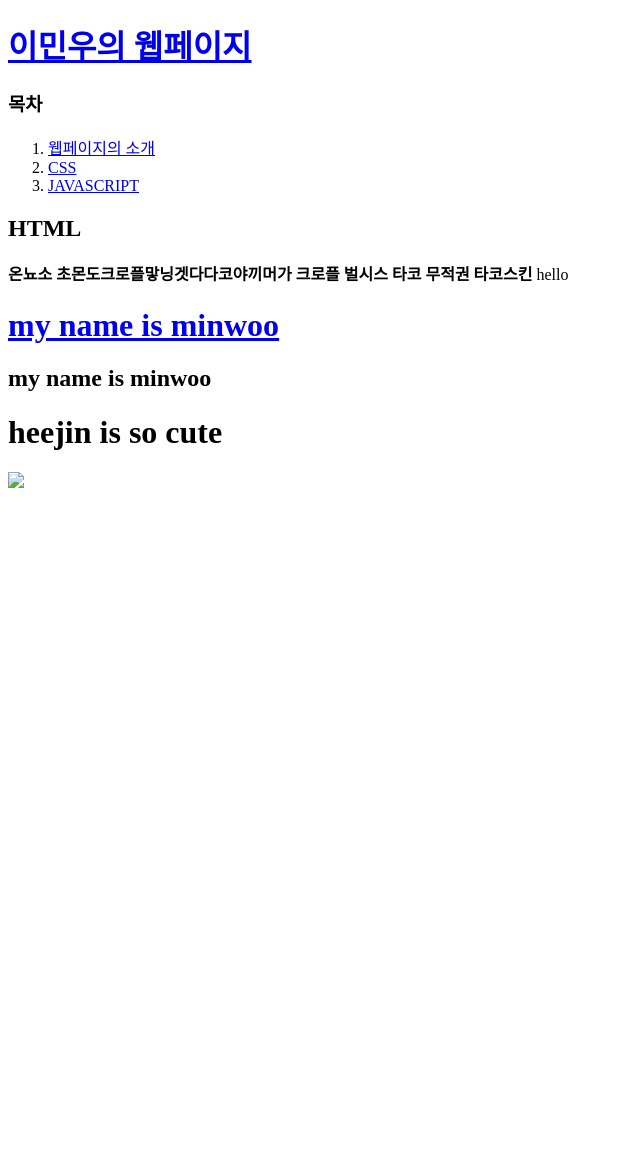
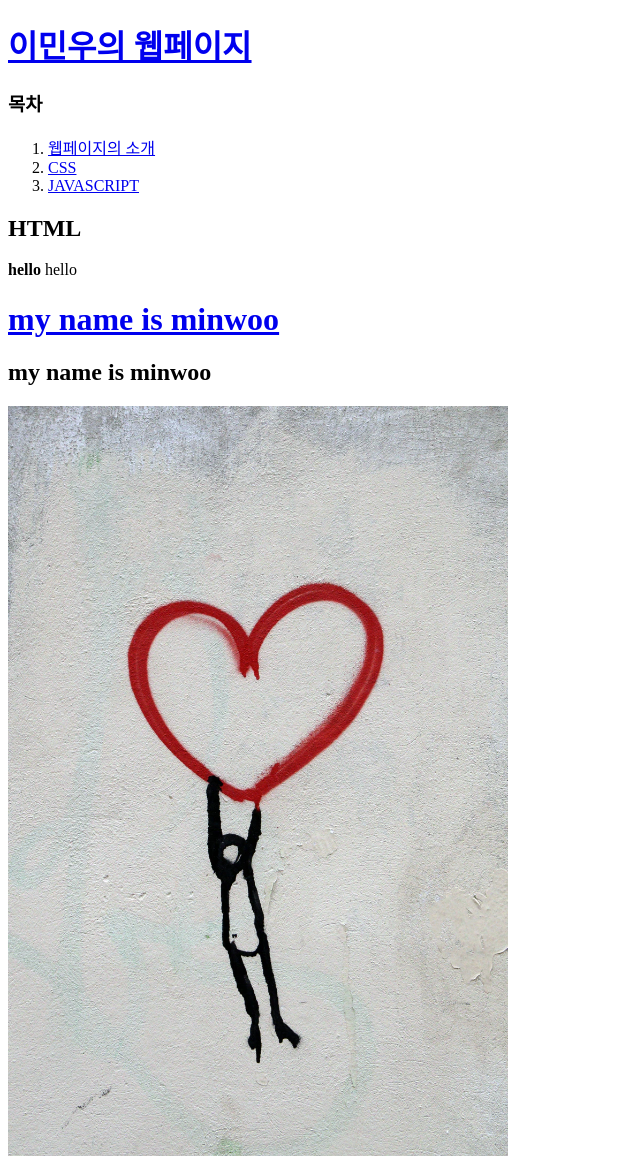
Before and after one commit to LminWoo99/web2021, a plain HTML site: page 1.html in a window 1280 px wide. Shown: the whole page, without its empty margins (0-640 px from the left). Before the commit the page ends 800 px from the top, so only its background shows below. Drawn offline with Linux system fonts and the light colour scheme.

Commit message:
second 2

```diff
--- a/1.html
+++ b/1.html
@@ -14,14 +14,14 @@
       <li><a href="3.html"title="html5 specification">JAVASCRIPT</a></li>
     </ol>
     <h2>HTML</h2>
-    <strong>온뇨소 초몬도크로플맣닝겟다다코야끼머가 크로플 벌시스 타코  무적권 타코스킨</strong>
+    <strong>hello</strong>
     hello
     <h1><a href="https://search.naver.com/search.naver?where=nexearch&sm=top_sly.hst&fbm=1&acr=2&acq=유&qdt=0&ie=utf8&query=유튜브"
       target="_blank" title="html5 specification">
       my name is minwoo</a></h1>
     <h2>my name is minwoo</h2>
-    <h1>heejin is so cute</h1>
 
 
-    <img src="IMG_4205.JPG" width="500">
+
+    <img src="coding.jpg.webp" width="500">
   </body>
```
Also changed, not shown: IMG_4205.JPG (added), 1 other file.
